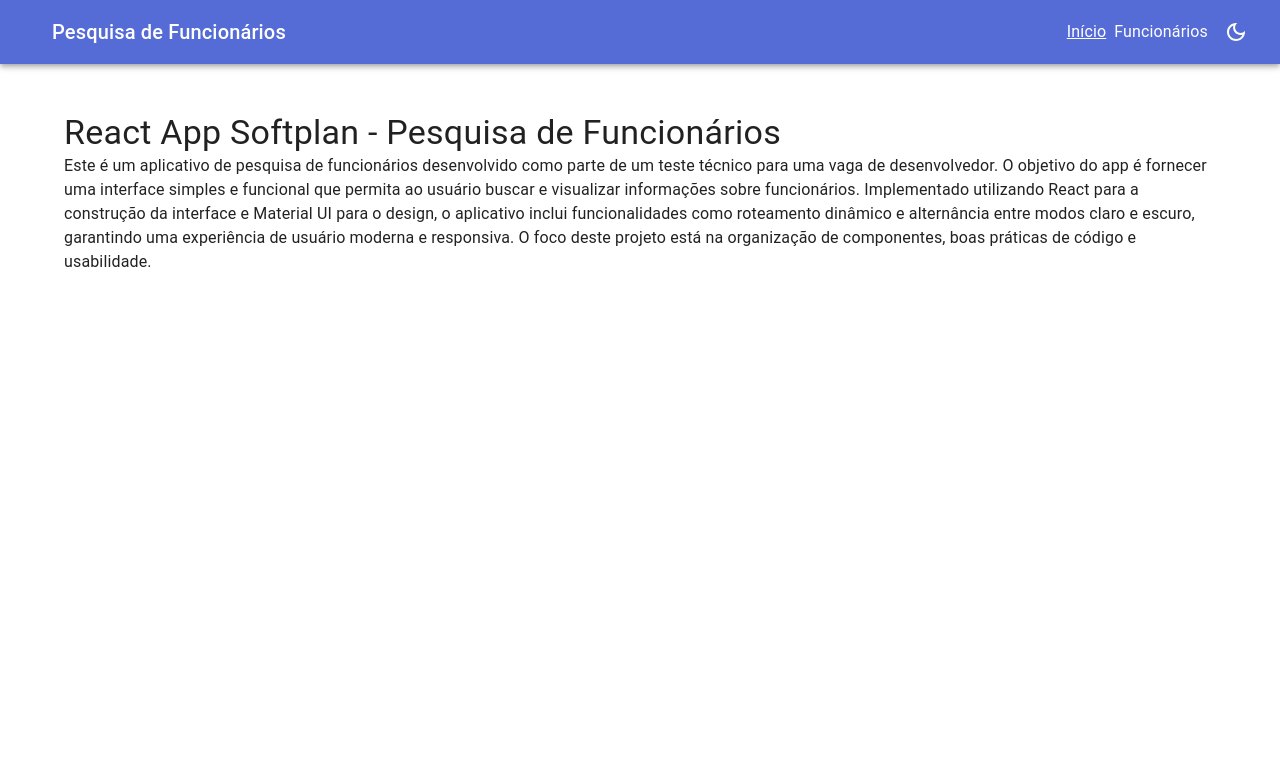
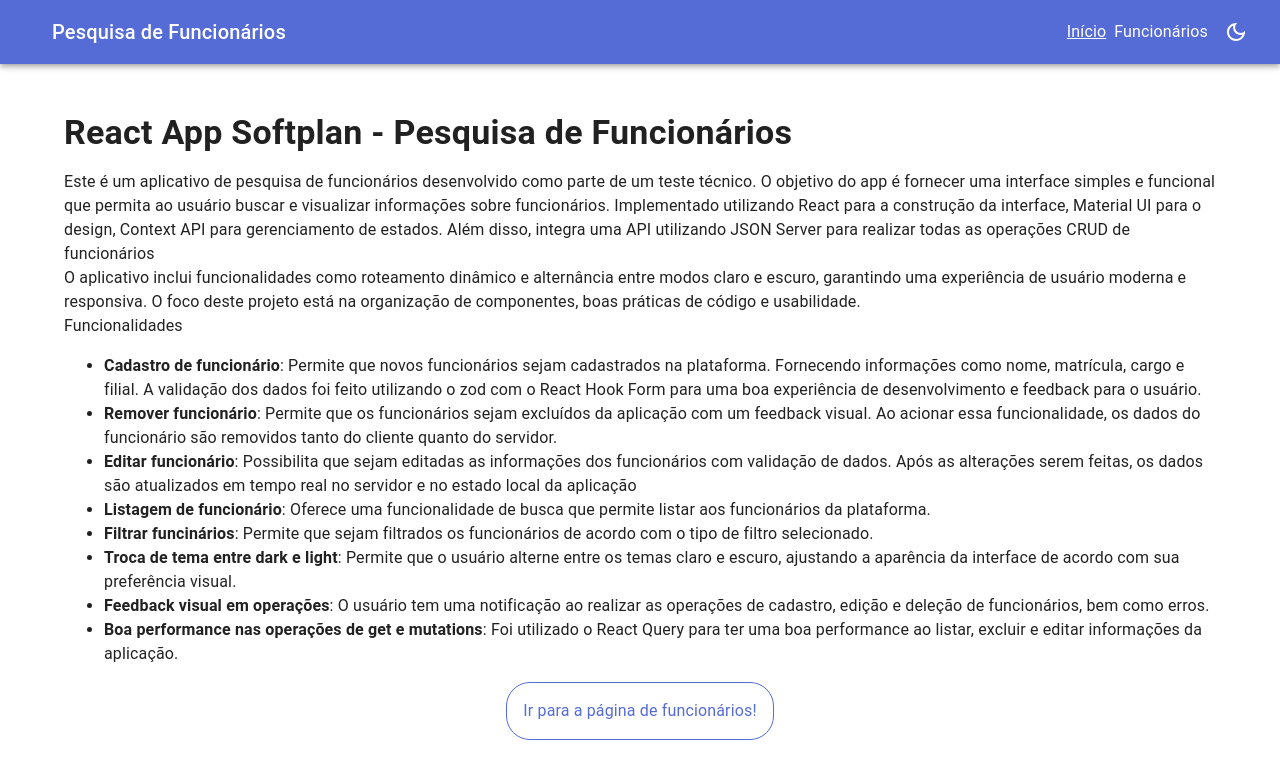
Before and after one commit to victorsantss/react-app, a React (Vite) app: page / in a window 1280 px wide. Shown: the top 778 px of the page. Built offline with nearby package versions, Linux system fonts and the light colour scheme.

Commit message:
feat: add README and homepage texts change

```diff
--- a/db.json
+++ b/db.json
@@ -31,14 +31,6 @@
       "cargo": "Assistente executiva",
       "filial": "Florianópolis",
       "dataAdmissao": "05/07/2015"
-    },
-    {
-      "id": 5,
-      "nome": "Alex Sousa Ferreira",
-      "matricula": "A0460",
-      "cargo": "Auxiliar Contábil",
-      "filial": "Rio de Janeiro",
-      "dataAdmissao": "06/10/2015"
     },
     {
       "id": 6,
@@ -159,14 +151,6 @@
       "cargo": "Auxiliar Contábil",
       "filial": "Paraíba",
       "dataAdmissao": "06/07/2018"
-    },
-    {
-      "nome": "Victor Santos",
-      "matricula": "AS223",
-      "cargo": "Dev",
-      "filial": "Bento",
-      "dataAdmissao": "08/10/2024",
-      "id": 21
     }
   ]
 }
--- a/package.json
+++ b/package.json
@@ -7,7 +7,10 @@
     "build": "tsc -b && vite build",
     "preview": "vite preview",
     "dev:server": "json-server --watch db.json --port 5000",
-    "test": "vitest"
+    "start": "concurrently \"npm run dev:server\" \"npm run dev\"",
+    "test": "vitest",
+    "dev:test": "vite --port 3332 --mode test",
+    "cy:open": "npx cypress open"
   },
   "dependencies": {
     "@emotion/react": "^11.13.3",
@@ -36,6 +39,7 @@
     "@types/react": "^18.3.10",
     "@types/react-dom": "^18.3.0",
     "@vitejs/plugin-react-swc": "^3.5.0",
+    "concurrently": "^9.0.1",
     "cypress": "13.7.2",
     "eslint": "^9.12.0",
     "eslint-plugin-react": "^7.37.1",
--- a/src/view/pages/Homepage/index.tsx
+++ b/src/view/pages/Homepage/index.tsx
@@ -1,12 +1,44 @@
-import { Container, Typography } from "@mui/material";
+import { Box, Container, Link, Typography } from "@mui/material";
 
 export function Homepage() {
   return (
     <Container sx={{ maxWidth: 980, marginTop: 6 }}>
-      <Typography variant="h4">React App Softplan - Pesquisa de Funcionários</Typography>
+      <Typography variant="h4" fontWeight="bold">React App Softplan - Pesquisa de Funcionários</Typography>
+      <Typography sx={{ marginTop: 2 }} variant="body1">
+        Este é um aplicativo de pesquisa de funcionários desenvolvido como parte de um teste técnico. O objetivo do app é fornecer uma interface simples e funcional que permita ao usuário buscar e visualizar informações sobre funcionários. Implementado utilizando React para a construção da interface, Material UI para o design, Context API para gerenciamento de estados. Além disso, integra uma API utilizando JSON Server para realizar todas as operações CRUD de funcionários
+      </Typography>
       <Typography variant="body1">
-        Este é um aplicativo de pesquisa de funcionários desenvolvido como parte de um teste técnico para uma vaga de desenvolvedor. O objetivo do app é fornecer uma interface simples e funcional que permita ao usuário buscar e visualizar informações sobre funcionários. Implementado utilizando React para a construção da interface e Material UI para o design, o aplicativo inclui funcionalidades como roteamento dinâmico e alternância entre modos claro e escuro, garantindo uma experiência de usuário moderna e responsiva. O foco deste projeto está na organização de componentes, boas práticas de código e usabilidade.
+        O aplicativo inclui funcionalidades como roteamento dinâmico e alternância entre modos claro e escuro, garantindo uma experiência de usuário moderna e responsiva. O foco deste projeto está na organização de componentes, boas práticas de código e usabilidade.
       </Typography>
+      <Typography variant="body1">Funcionalidades</Typography>
+      <ul>
+        <li><b>Cadastro de funcionário</b>: Permite que novos funcionários sejam cadastrados na plataforma. Fornecendo informações como nome, matrícula, cargo e filial. A validação dos dados foi feito utilizando o zod com o React Hook Form para uma boa experiência de desenvolvimento e feedback para o usuário.</li>
+
+        <li><b>Remover funcionário</b>: Permite que os funcionários sejam excluídos da aplicação com um feedback visual. Ao acionar essa funcionalidade, os dados do funcionário são removidos tanto do cliente quanto do servidor.</li>
+
+        <li><b>Editar funcionário</b>: Possibilita que sejam editadas as informações dos funcionários com validação de dados. Após as alterações serem feitas, os dados são atualizados em tempo real no servidor e no estado local da aplicação</li>
+
+        <li><b>Listagem de funcionário</b>: Oferece uma funcionalidade de busca que permite listar aos funcionários da plataforma.</li>
+
+        <li><b>Filtrar funcinários</b>: Permite que sejam filtrados os funcionários de acordo com o tipo de filtro selecionado.</li>
+
+        <li><b>Troca de tema entre dark e light</b>: Permite que o usuário alterne entre os temas claro e escuro, ajustando a aparência da interface de acordo com sua preferência visual.</li>
+
+        <li><b>Feedback visual em operações</b>: O usuário tem uma notificação ao realizar as operações de cadastro, edição e deleção de funcionários, bem como erros.</li>
+
+        <li><b>Boa performance nas operações de get e mutations</b>: Foi utilizado o React Query para ter uma boa performance ao listar, excluir e editar informações da aplicação.</li>
+
+      </ul>
+
+      <Box sx={{ display: 'flex', alignItems: 'center', justifyContent: 'center' }}>
+        <Link
+          href="/funcionarios"
+          underline="none"
+          sx={{ border: 1, borderRadius: 6, padding: 2 }}
+        >
+          Ir para a página de funcionários!
+        </Link>
+      </Box>
     </Container>
   )
 }
```
Also changed, not shown: 2 other files (tests, documents, lock files or other folders).
